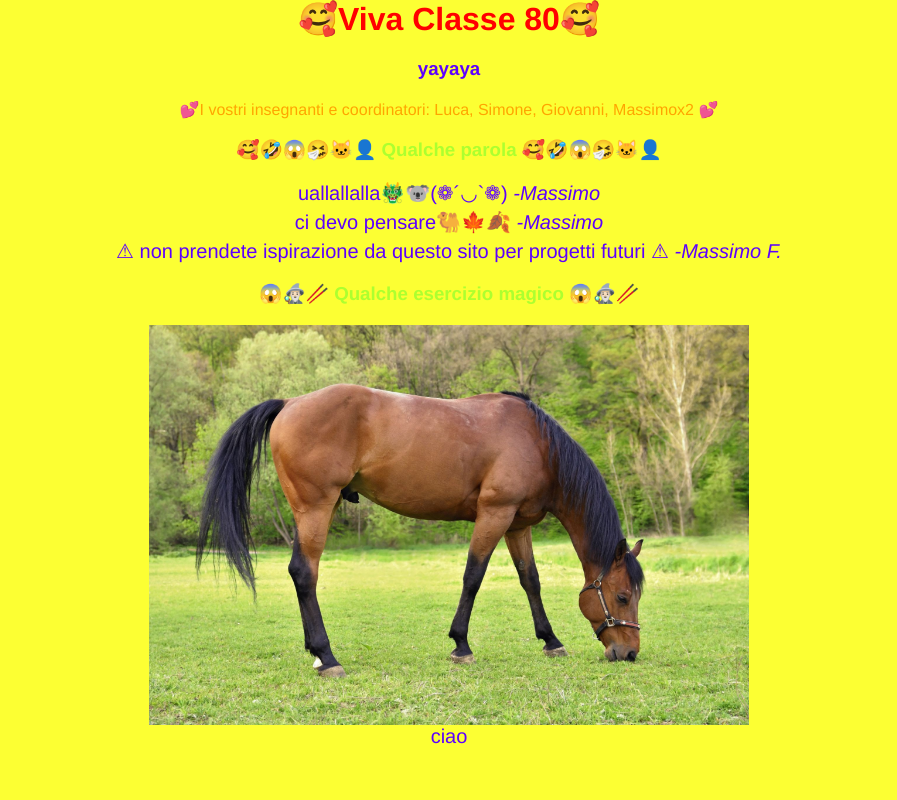
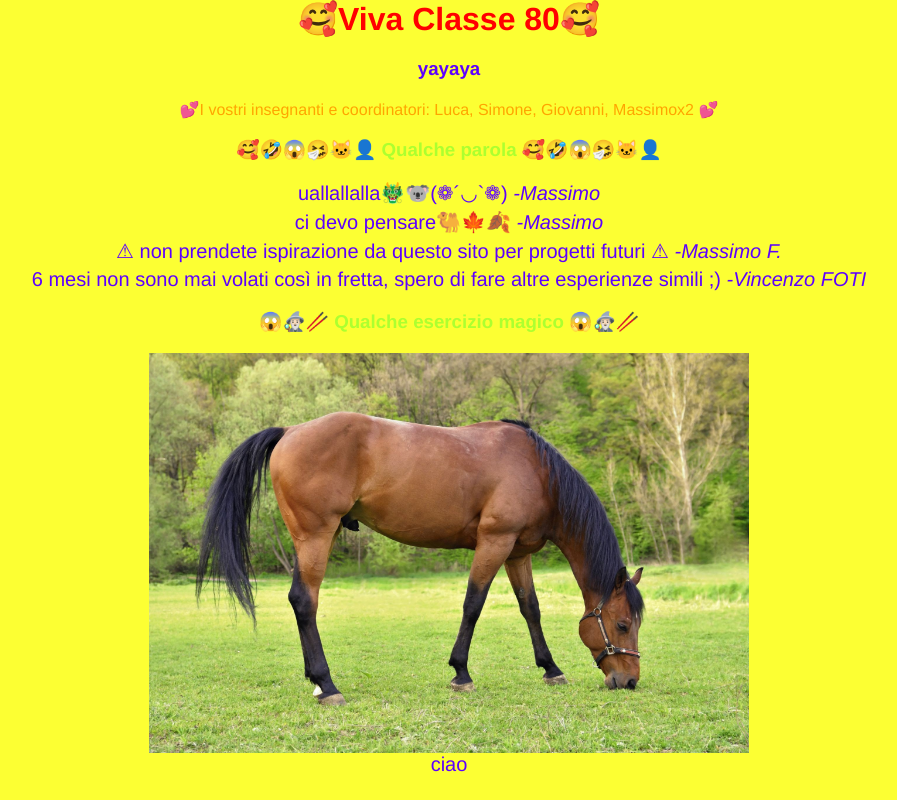
Before and after one commit to macs-massimopiazza/i-classe-80, a Vue app: page / in a window 1280 px wide. Shown: the whole page, without its empty margins (191-1088 px from the left). Built offline with nearby package versions, Linux system fonts and the light colour scheme.

Commit message:
add phrase

```diff
--- a/src/App.vue
+++ b/src/App.vue
@@ -22,6 +22,7 @@ export default {
         { testo: "uallallalla🐲🐨(❁´◡`❁)", nome: "Massimo" },
         { testo: "ci devo pensare🐫🍁🍂", nome: "Massimo" },
         { testo: "⚠ non prendete ispirazione da questo sito per progetti futuri ⚠", nome: "Massimo F." },
+        { testo: "6 mesi non sono mai volati così in fretta, spero di fare altre esperienze simili ;)", nome: "Vincenzo FOTI"},
       ],
       esercizi: [
         { link: "ciao", imagePath: "./images/cavallo.jpg"}
```
